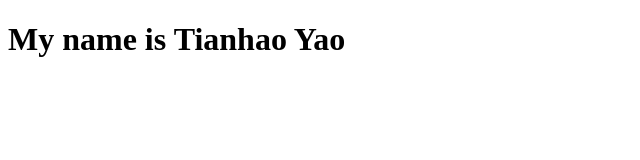
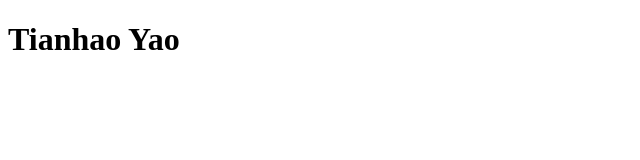
Before and after one commit to tyao-t/tyao-t.github.io, a plain HTML site: page index.html in a window 1280 px wide. Shown: the whole page, without its empty margins (0-640 px from the left). Drawn offline with Linux system fonts and the light colour scheme.

Commit message:
Update index.html

```diff
--- a/index.html
+++ b/index.html
@@ -4,6 +4,6 @@
 <title>Tianhao Yao</title>
 </head>
 <body>
-<h1>My name is Tianhao Yao<h1>
+<h1>Tianhao Yao<h1>
 </body>
 </html>
```
